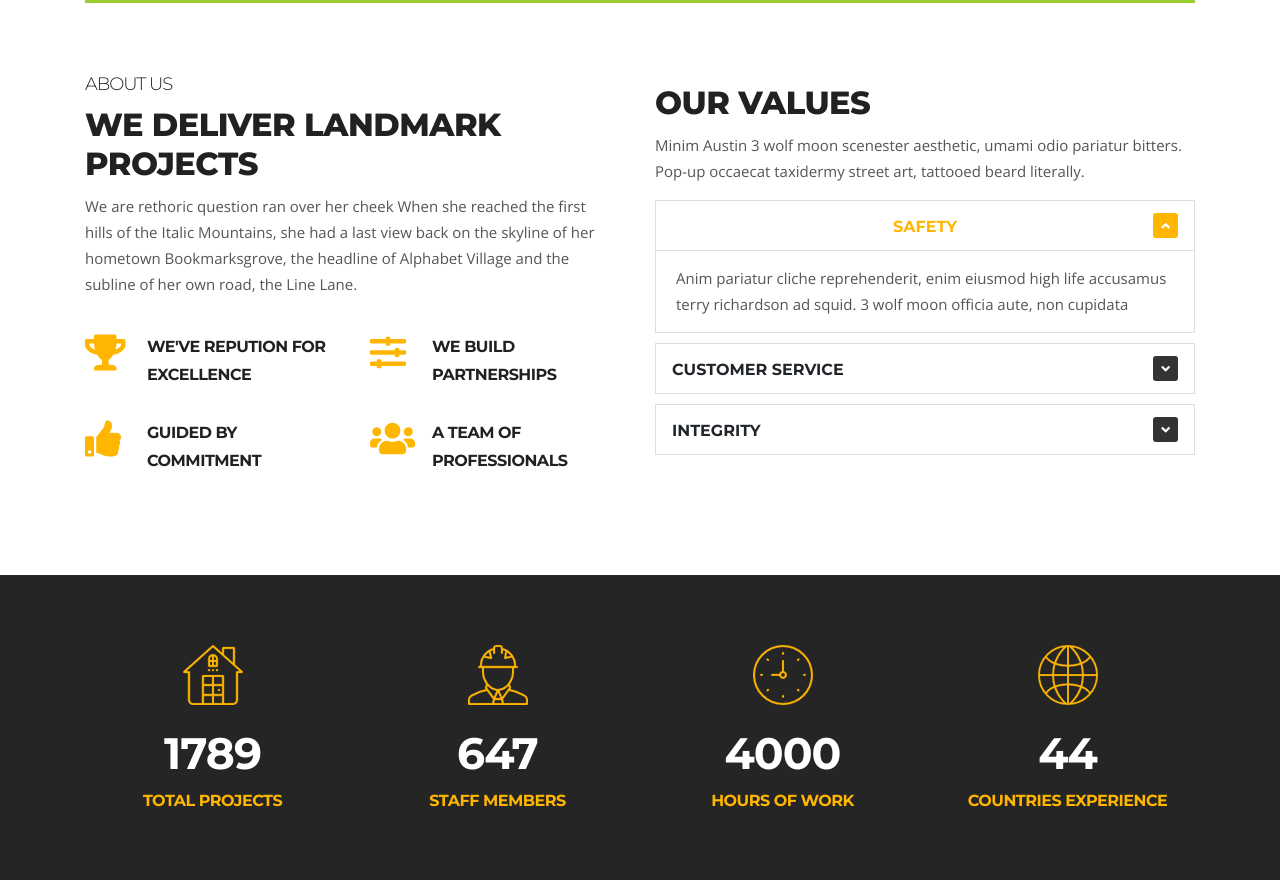
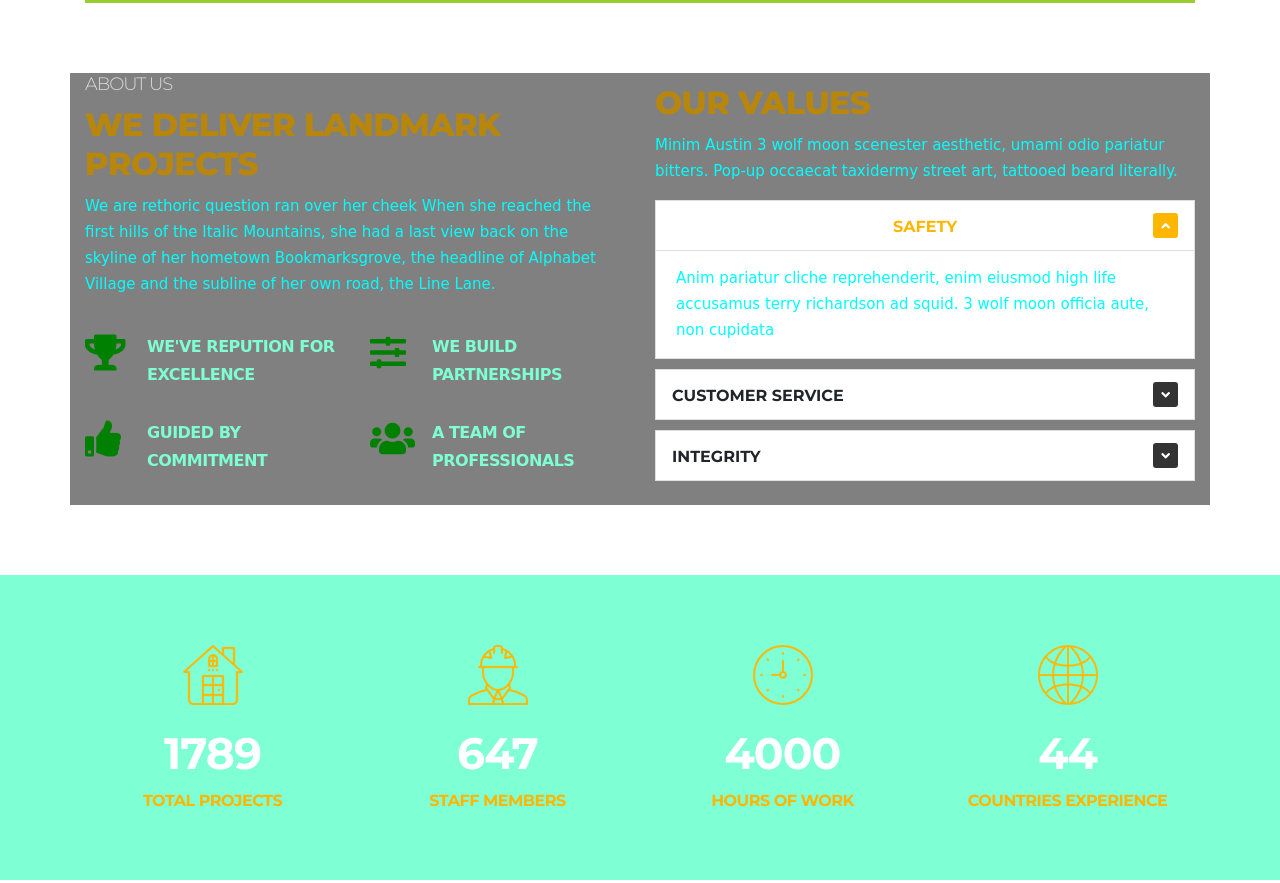
Before and after one commit to mmetsamoloto/constra, a plain HTML site: page index.html in a window 1280 px wide. Shown: the part 968-1851 px from the top of the page. Drawn offline with nearby package versions, Linux system fonts and the light colour scheme; some packages are replaced by stand-ins of ours.

Commit message:
Change of font-falily,icons colors,background color and inserting relavant images

```diff
--- a/css/style.css
+++ b/css/style.css
@@ -1565,6 +1565,9 @@ ul.navbar-nav > li.header-get-a-quote:hover > a:after {
 .ts-intro {
   padding-right: 20px;
 }
+.ts-intro h3{
+  color: darkgoldenrod;
+}
 
 .into-title {
   font-weight: 300;
@@ -1572,15 +1575,18 @@ ul.navbar-nav > li.header-get-a-quote:hover > a:after {
   font-size: 18px;
   line-height: normal;
   margin: 0;
-}
-
-.into-sub-title {
+  color:#dadada
+}
+
+.into-sub-title{
   font-weight: 900;
   text-transform: uppercase;
   font-size: 32px;
   line-height: normal;
   margin: 10px 0;
-}
+
+}
+
 
 /*-- Featured Tab --*/
 .featured-tab {
@@ -1709,13 +1715,22 @@ ul.navbar-nav > li.header-get-a-quote:hover > a:after {
 .ts-service-box .ts-service-icon i {
   font-size: 36px;
   float: left;
-  color: #ffb600;
-}
-
-.ts-service-box .ts-service-box-content {
+  color: green;
+}
+
+.ts-service-box .ts-service-box-content{
   margin-left: 62px;
   margin-bottom: 30px;
-}
+  font-family: serif;
+
+}
+.ts-service-box .ts-service-box-content h3{
+  color:aquamarine;
+  font-family: cursive;
+
+}
+
+
 
 .tab-content .ts-service-box .ts-service-box-content {
   margin-left: 90px;
--- a/index.html
+++ b/index.html
@@ -278,6 +278,7 @@
 </div>
 
 <section class="call-to-action-box no-padding">
+
   <div class="container">
     <div class="action-style-box">
         <div class="row align-items-center">
@@ -296,14 +297,20 @@
   </div><!-- Container end -->
 </section><!-- Action end -->
 
-<section id="ts-features" class="ts-features">
-  <div class="container">
+
+<section id="ts-features" class="ts-features"style="font-family: cursive;color:aqua">
+  <div class="container" style="background-color: grey;">
+
     <div class="row">
-        <div class="col-lg-6">
+        <div class="col-lg-6" >
+
           <div class="ts-intro">
+
               <h2 class="into-title">About Us</h2>
+
               <h3 class="into-sub-title">We deliver landmark projects</h3>
-              <p>We are rethoric question ran over her cheek When she reached the first hills of the Italic Mountains,
+
+              <p style="font-family: cursive;">We are rethoric question ran over her cheek When she reached the first hills of the Italic Mountains,
                 she had a last view back on the skyline of her hometown Bookmarksgrove, the headline of Alphabet Village
                 and the subline of her own road, the Line Lane.</p>
           </div><!-- Intro box end -->
@@ -360,8 +367,8 @@
         </div><!-- Col end -->
 
         <div class="col-lg-6 mt-4 mt-lg-0">
-          <h3 class="into-sub-title">Our Values</h3>
-          <p>Minim Austin 3 wolf moon scenester aesthetic, umami odio pariatur bitters. Pop-up occaecat taxidermy street art, tattooed beard literally.</p>
+          <h3 class="into-sub-title" style=" color: darkgoldenrod;">Our Values</h3>
+          <p style="font-family: cursive;">Minim Austin 3 wolf moon scenester aesthetic, umami odio pariatur bitters. Pop-up occaecat taxidermy street art, tattooed beard literally.</p>
 
           <div class="accordion accordion-group" id="our-values-accordion">
               <div class="card">
@@ -413,9 +420,11 @@
         </div><!-- Col end -->
     </div><!-- Row end -->
   </div><!-- Container end -->
+</h6>
 </section><!-- Feature are end -->
 
-<section id="facts" class="facts-area dark-bg">
+
+<section id="facts" class="facts-area" style="background-color: aquamarine;">
   <div class="container">
     <div class="facts-wrapper">
         <div class="row">
@@ -480,7 +489,7 @@
         <div class="col-lg-4">
           <div class="ts-service-box d-flex">
               <div class="ts-service-box-img">
-                <img loading="lazy" src="images/icon-image/service-icon1.png" alt="service-icon">
+                <img loading="lazy" src="images/icon-image/service-icon1.png" alt="service-icon"style="color: darkgreen;">
               </div>
               <div class="ts-service-box-info">
                 <h3 class="service-box-title"><a href="#">Home Construction</a></h3>
@@ -511,7 +520,7 @@
         </div><!-- Col end -->
 
         <div class="col-lg-4 text-center">
-          <img loading="lazy" class="img-fluid" src="images/services/service-center.jpg" alt="service-avater-image">
+          <img loading="lazy" class="img-fluid" src="images/services/constructionmen.webp" alt="service-avater-image">
         </div><!-- Col end -->
 
         <div class="col-lg-4 mt-5 mt-lg-0 mb-4 mb-lg-0">
```
Also changed, not shown: images/services/constructionmen.webp (added), images/slider-main/CAPITALTELTWAY.jpg (added).
